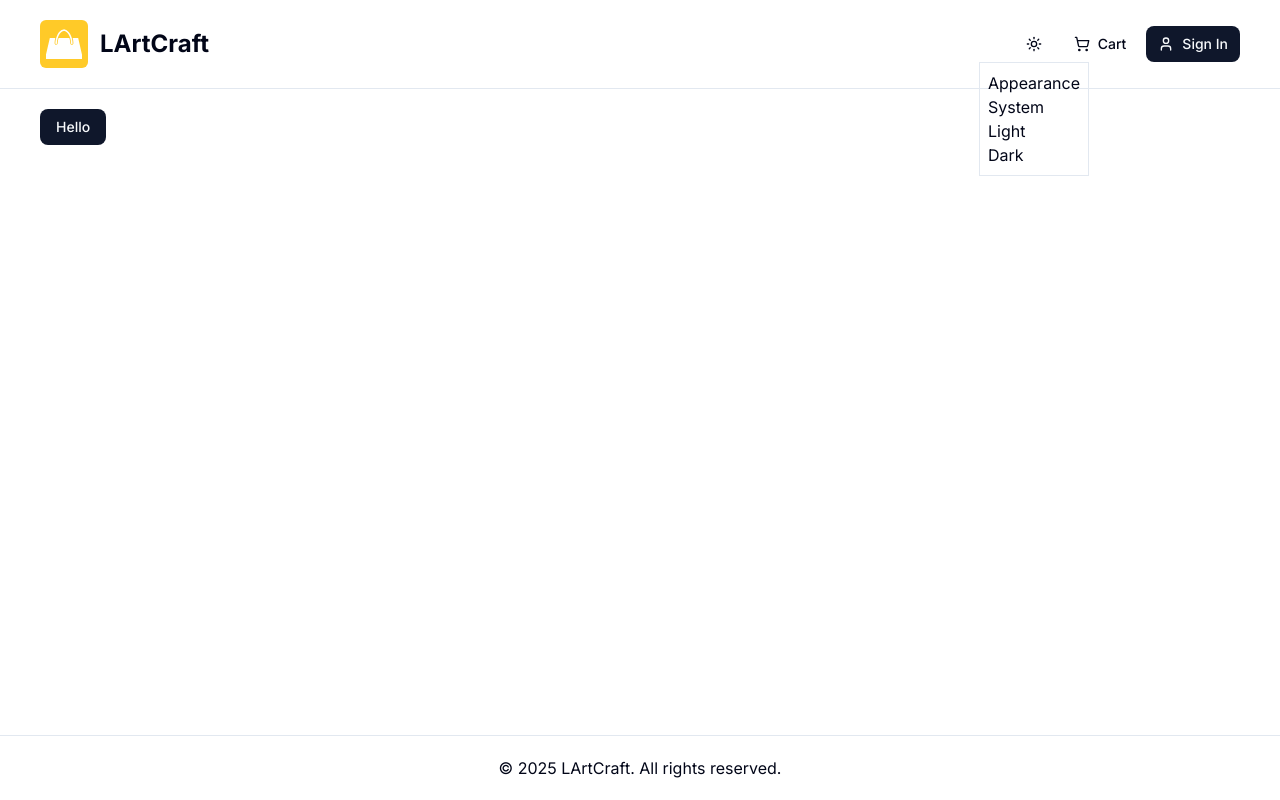
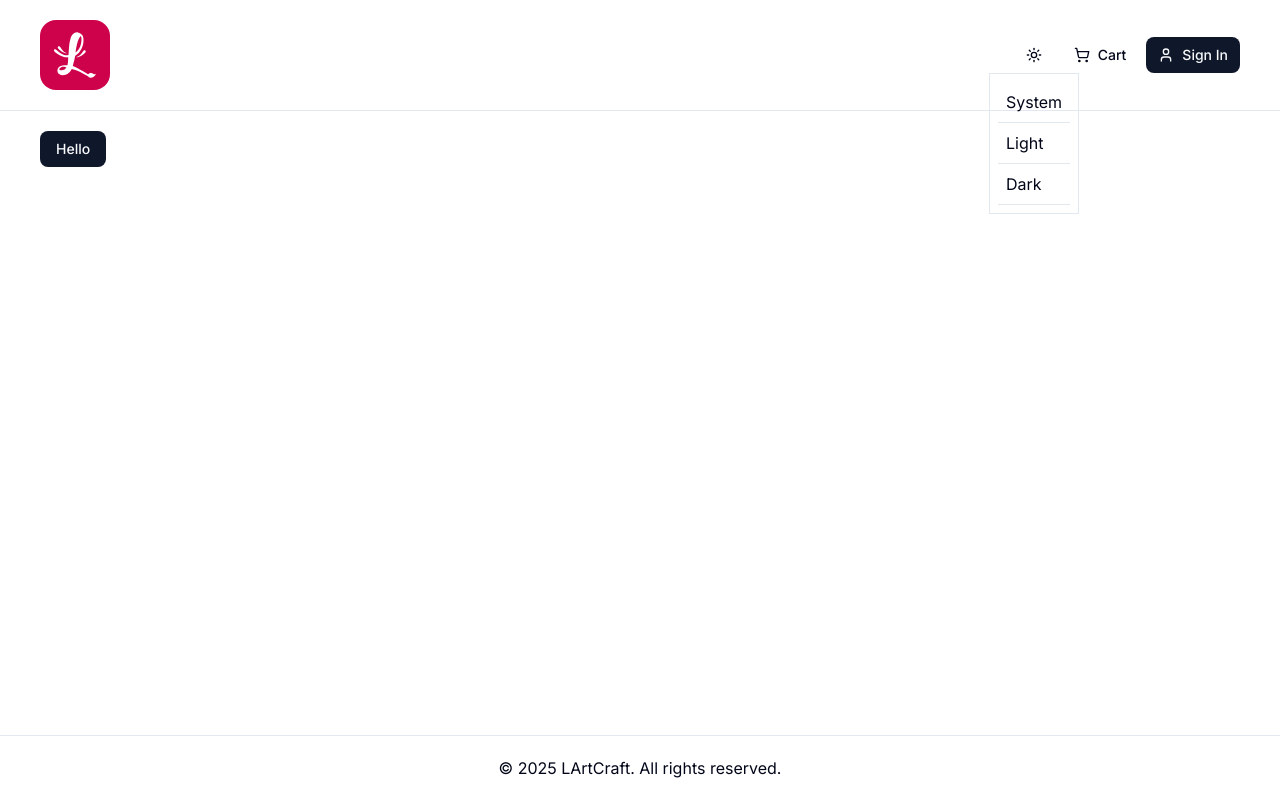
Before and after one commit to thealamindev/lartcraft, a Next.js app: page / in a window 1280 px wide. Both pictures are taken after a click on the button 1033 px from the left and 44 px from the top of the page. Built offline with nearby package versions, Linux system fonts and the light colour scheme; no server answers.

Commit message:
fix: update logo SVG and adjust header image dimensions

```diff
--- a/components/shared/header/index.tsx
+++ b/components/shared/header/index.tsx
@@ -14,15 +14,14 @@ const Header = () => {
         <div className="flex-start">
             <Link href="/" className="flex-start">
             <Image
+            className="rounded-2xl"
                 src="/images/logo.svg"
                 alt={`${APP_NAME} Logo`}
-                width={48}
-                height={48}
+                width={70}
+                height={70}
                 priority={true}
             />
-            <span className="hidden lg:block font-bold text-2xl ml-3">
-                {APP_NAME}
-            </span>
+
             </Link>
         </div>
         <div className="space-x-2">
--- a/components/shared/header/mode-toggle.tsx
+++ b/components/shared/header/mode-toggle.tsx
@@ -38,9 +38,9 @@ const ModeToggle = () => {
         </Button>
       </DropdownMenuTrigger>
       <DropdownMenuContent className="border p-2">
-        <DropdownMenuLabel>Appearance</DropdownMenuLabel>
         <DropdownMenuSeparator/>
         <DropdownMenuCheckboxItem
+        className="cursor-pointer border-b p-2 hover:outline-none"
           checked={theme === "system"}
           onClick={() => setTheme("system")}
         >
@@ -48,12 +48,14 @@ const ModeToggle = () => {
         </DropdownMenuCheckboxItem>
 
         <DropdownMenuCheckboxItem
+         className="cursor-pointer border-b p-2 hover:outline-none"
           checked={theme === "light"}
           onClick={() => setTheme("light")}
         >
           Light
         </DropdownMenuCheckboxItem>
         <DropdownMenuCheckboxItem
+         className="cursor-pointer border-b p-2 hover:outline-none"
           checked={theme === "dark"}
           onClick={() => setTheme("dark")}
         >
```
Also changed, not shown: public/images/logo.svg, 1 other file (tests, documents, lock files or other folders).
